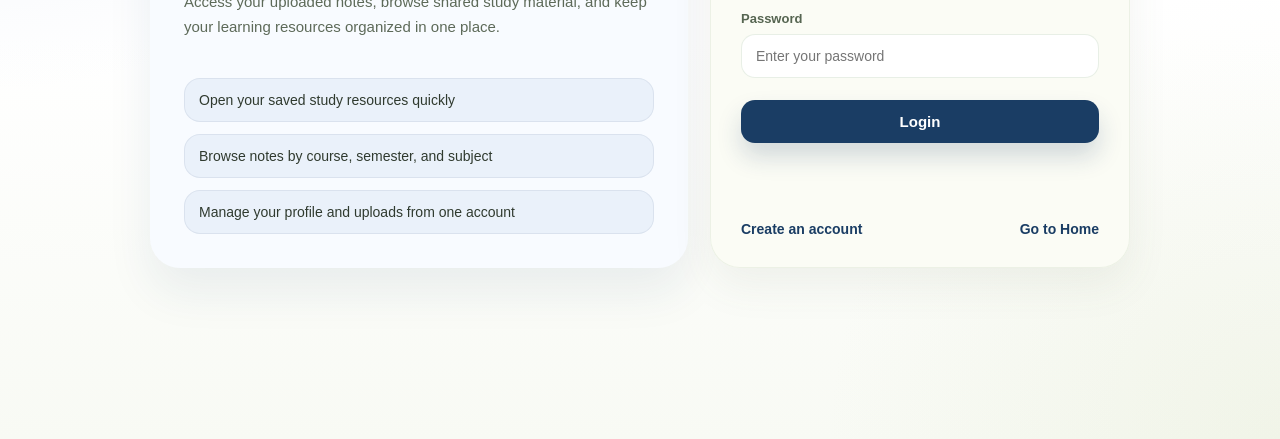
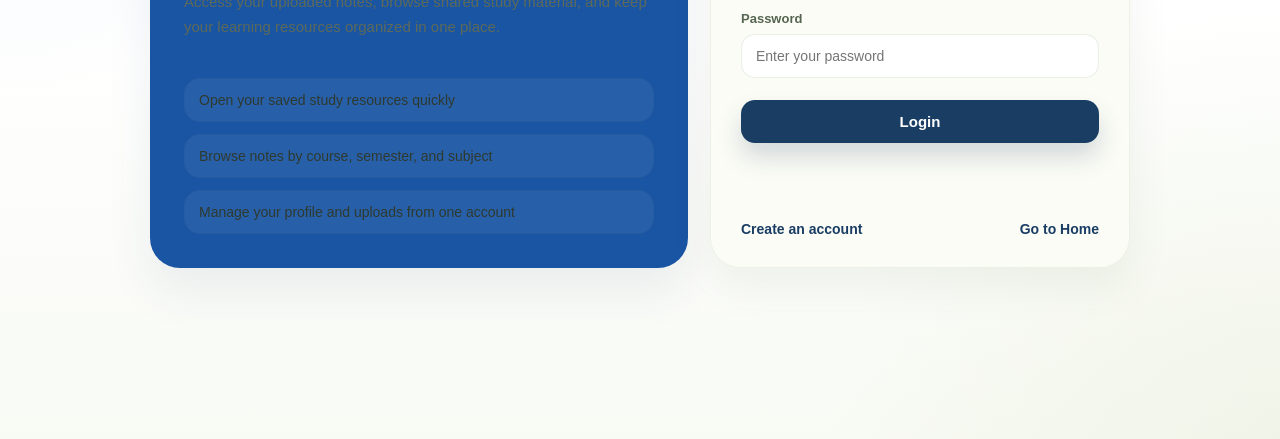
Before and after one commit to Shubhamkaushik1710/Student-notes-platform-v1, a plain HTML site: page frontend/login.html in a window 1280 px wide. Shown: the part 361-800 px from the top of the page. Drawn offline with Linux system fonts and the light colour scheme.

Commit message:
update login ui

```diff
--- a/frontend/login.html
+++ b/frontend/login.html
@@ -58,7 +58,7 @@ align-items:stretch;
 }
 
 .info-panel{
-background:#f8fbff;
+background:#1a55a3;
 border-radius:30px;
 padding:34px;
 color:var(--blue-panel);
```
